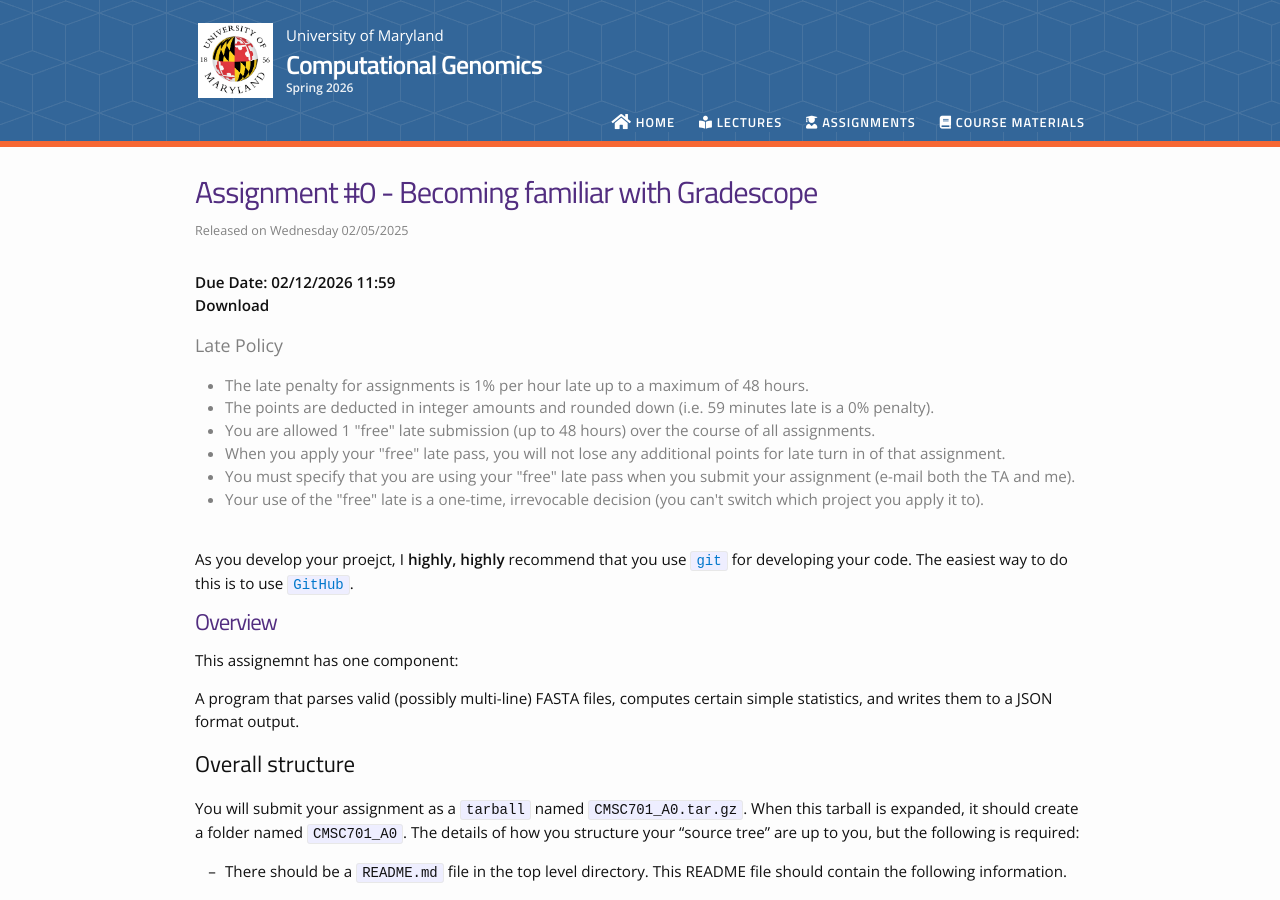
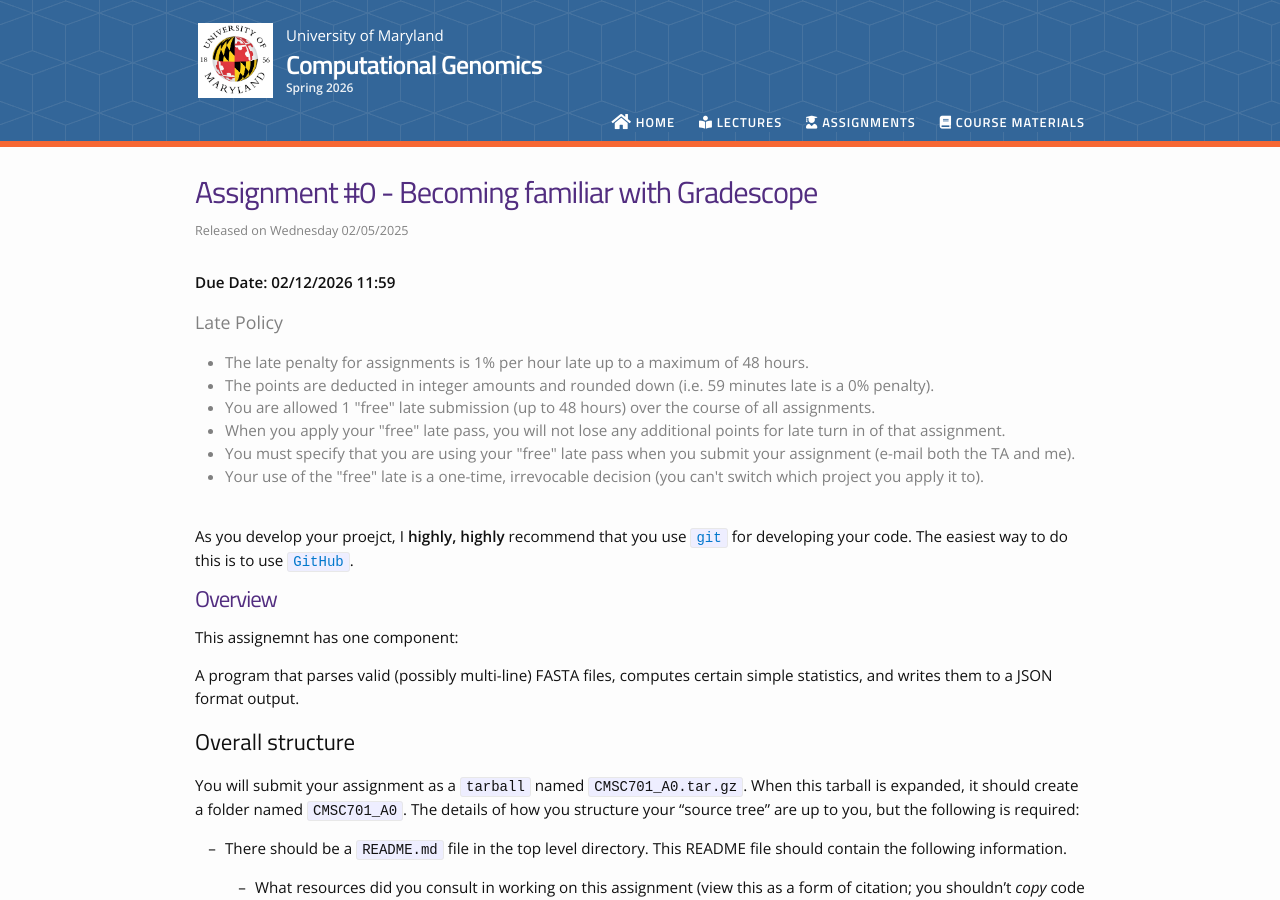
Before and after one commit to umd-cmsc701/s2026, a Jekyll site: the page built from _assignments/01_sample_assignment.md, in a window 1280 px wide and 900 px high. Built offline with Jekyll 4.4.1, drawn with Linux system fonts in a browser that asks for light colours; nearby versions of some CDN libraries.

Commit message:
update assignments template

```diff
--- a/_layouts/assignment.html
+++ b/_layouts/assignment.html
@@ -13,7 +13,7 @@ title: page.title
     {% if page.due_event %}
     <span style="font-weight: bold">Due Date: {{ page.due_event.date | date: site.dateformat }} {{ page.due_event.date | date: "%H:%M" }}</span>
     {% endif %}
-    <p style="font-weight: bold">Download
+    <p style="font-weight: bold">
       {% if page.pdf %}
       [<a href="{{ page.pdf | prepend: site.baseurl }}">problems</a>]
       {% endif %}
```
Also changed, not shown: _layouts/assignments.html (line endings or trailing spaces).
